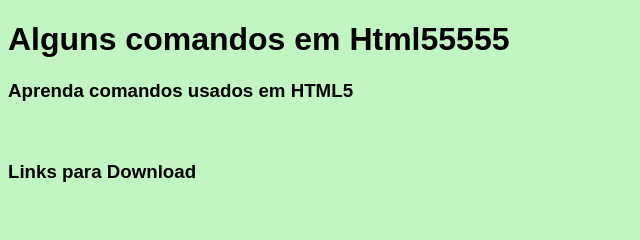
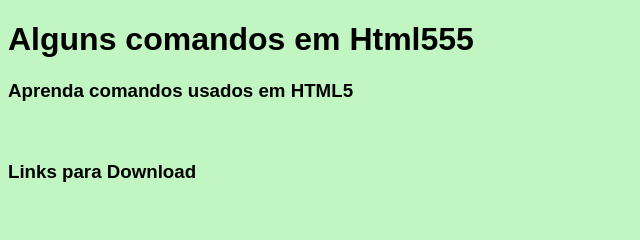
Before and after one commit to joaopedrofr4nca1/HTML, a plain HTML site: page Códigos utilizando Links para download/index.html in a window 1280 px wide. Shown: the top 240 px of the page, 0-640 px from the left. Drawn offline with Linux system fonts and the light colour scheme.

Commit message:
Update index.html

```diff
--- a/Códigos utilizando Links para download/index.html
+++ b/Códigos utilizando Links para download/index.html
@@ -7,7 +7,7 @@
     <title>Download </title>
 </head>
 <body>
-    <h1>Alguns comandos em Html55555 <h1>
+    <h1>Alguns comandos em Html555 <h1>
 
     <h3>Aprenda comandos usados em HTML5<h3>
     <br>
```
